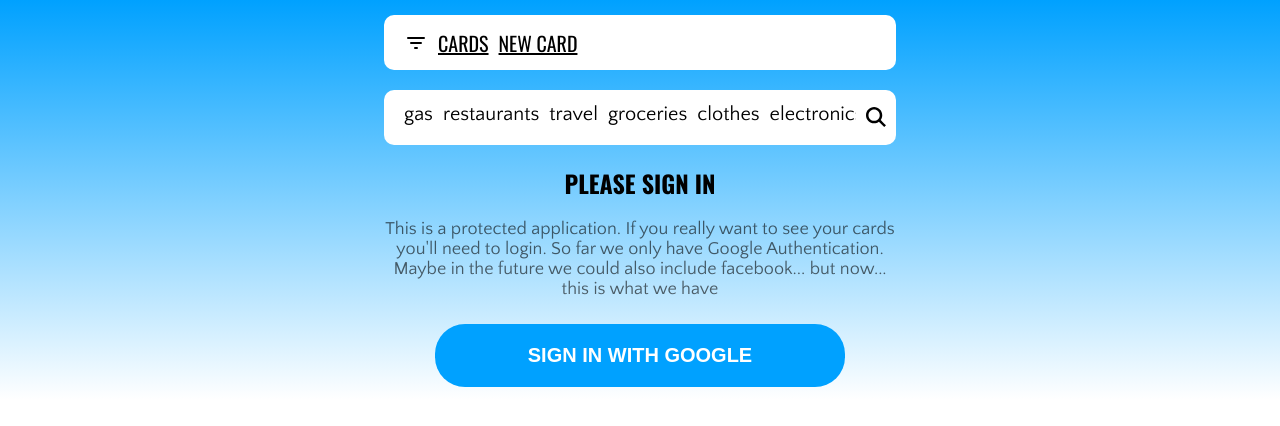
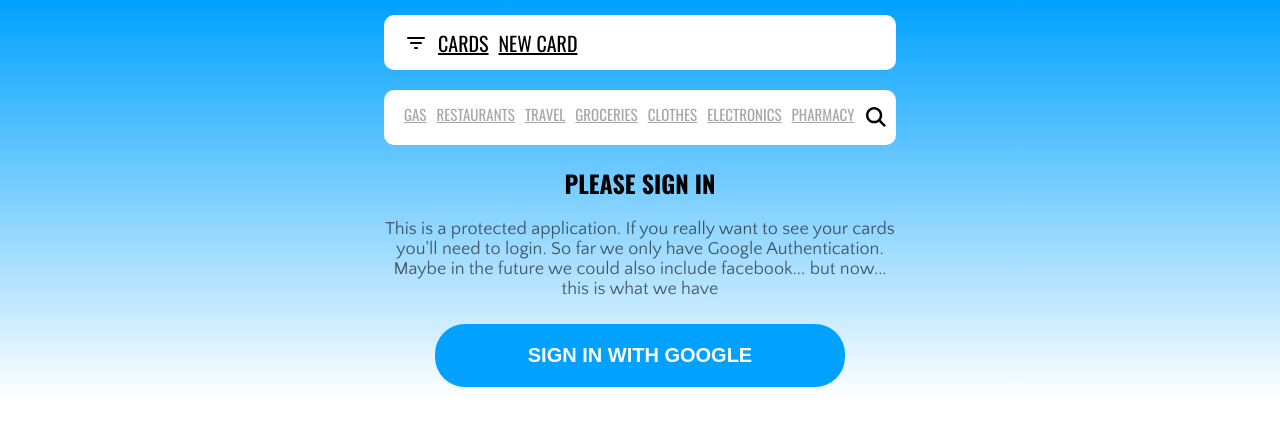
Before and after one commit to julioarhernandez/cards, a Vue app: page /signin in a window 1280 px wide. Both pictures are taken after a click on the link 416 px from the left and 42 px from the top of the page. Shown: the top 426 px of the page. Built offline with nearby package versions, Linux system fonts and the light colour scheme; no server answers.

Commit message:
Working on filter rewards

```diff
--- a/src/components/App/App.html
+++ b/src/components/App/App.html
@@ -1,5 +1,11 @@
 <div id="app">
-  <Nav :userAvatar="userAvatar" :handleSignOut="handleSignOut"/>
+  <Nav
+      :userAvatar="userAvatar"
+      :handleSignOut="handleSignOut"
+      :filterBy="filterBy"
+      :filterRewardCategory="filterRewardCategory"
+      :resetFilterBy="resetFilterBy"
+  />
   <router-view
     :addNewCard="addNewCard"
     :filterRewardsFunction="filterRewardsFunction"
--- a/src/components/App/App.js
+++ b/src/components/App/App.js
@@ -28,6 +28,7 @@ export default defineComponent({
   computed: {
     filterRewardsFunction(){
         this.sortFilterRewards();
+        console.log('rewards filtered?', this.filteredRewards, this.sortedFilteredData);
         return this.filteredRewards
             ? this.sortedFilteredData
             : this.cards;
@@ -53,16 +54,19 @@ export default defineComponent({
     sortFilterRewards(){
         // Filter first
         let tempSortedFilteredData = this.cards.filter((card) => {
-            return (card.rewards && card.rewards.find(e => e.name == this.filterRewardCategory));
+            return (card.rewards && card.rewards.find(e => e.name.toLowerCase() == this.filterRewardCategory.toLowerCase()));
         });
         // Sort array
         this.sortedFilteredData = [...tempSortedFilteredData].sort((a, b) => {
-            let rew1 = a.rewards.find(e => e.name == this.filterRewardCategory);
-            let rew2 = b.rewards.find(e => e.name == this.filterRewardCategory);
+            let rew1 = a.rewards.find(e => e.name.toLowerCase() == this.filterRewardCategory.toLowerCase());
+            let rew2 = b.rewards.find(e => e.name.toLowerCase() == this.filterRewardCategory.toLowerCase());
             return rew2.interest - rew1.interest;
         });
     },
     sortListByCutDate(cardList){
+        if (this.filteredRewards) {
+            return cardList;
+        } else {
             return [...cardList].sort((a,b) => {
                 const todayDay = getDate(new Date());
                 // if today's day is equals or less than cut date add
@@ -70,9 +74,8 @@ export default defineComponent({
                 const first = (todayDay >= a.cutDate ? a.cutDate + 31 : a.cutDate);
                 const second = (todayDay >= b.cutDate ? b.cutDate + 31 : b.cutDate);
                 return first-second;
+            });
         }
-
-        );
     },
     filterBy(cat){
         this.filterRewardCategory = cat;
--- a/src/components/CardList/CardList.html
+++ b/src/components/CardList/CardList.html
@@ -1,4 +1,3 @@
-<div v-if="filterRewardCategory">{{filterRewardCategory}} - <a href="#" @click.prevent="$emit('resetFilterBy')">Clear</a></div>
 <ul class="cardList">
     <Card
         v-for="card in sortBy(list)"
--- a/src/components/Filter/Filter.html
+++ b/src/components/Filter/Filter.html
@@ -1,8 +1,9 @@
 <div class="filter">
     <div class="filter-container">
+
         <ul>
             <li v-for="filter in filters">
-                {{ filter.name }}
+                <a href="#" @click.prevent="$emit('filterBy', filter.name)" :class="{'active': filter.name.toLowerCase() == filterRewardCategory.toLowerCase()}">{{ filter.name }}</a>
             </li>
         </ul>
     </div>
--- a/src/components/Filter/Filter.js
+++ b/src/components/Filter/Filter.js
@@ -3,7 +3,8 @@ import filters from "@/helpers/filters.js";
 
 export default defineComponent({
     name: 'Filter',
-    props: [],
+    props: ['filterRewardCategory'],
+    emits: [ 'filterBy'],
     data(){
         return {
             show: false,
--- a/src/components/Filter/Filter.scss
+++ b/src/components/Filter/Filter.scss
@@ -10,6 +10,13 @@
         scrollbar-width: none;  /* Firefox */
         &::-webkit-scrollbar {
             display: none;
+        }
+        a{
+            font-size: 15px;
+            color: #a8a8a8;
+            &.active {
+                color: black;
+            }
         }
     }
     &-search{
--- a/src/components/Nav/Nav.html
+++ b/src/components/Nav/Nav.html
@@ -2,8 +2,9 @@
     <div class="nav-links">
         <ul class="leftNav">
             <li>
-                <a href="#" class="nav-links-filter" @click.prevent="showFilter = !showFilter">
-                    <img class="nav-links-filter-icon" src="/src/assets/filter.svg"></a>
+                <a href="#" class="nav-links-filter" :class="{'active': showFilter}" @click.prevent="toggleFilterIcon">
+                    <img class="nav-links-filter-icon" src="/src/assets/filter.svg">
+                </a>
             </li>
             <li>
                 <router-link to="/">Cards</router-link>
@@ -22,6 +23,6 @@
         </div>
     </div>
     <div class="nav-filters" v-show="showFilter">
-        <Filter />
+        <Filter @filterBy="filterBy" :filterRewardCategory="filterRewardCategory"/>
     </div>
 </nav>
--- a/src/components/Nav/Nav.js
+++ b/src/components/Nav/Nav.js
@@ -4,7 +4,7 @@ import Filter from "@/components/Filter/Filter.vue";
 
 export default defineComponent({
     name: 'Nav',
-    props: ['userAvatar', 'handleSignOut'],
+    props: ['userAvatar', 'handleSignOut', 'filterBy','filterRewardCategory','resetFilterBy'],
     components: { Filter },
     data(){
         return {
@@ -13,6 +13,12 @@ export default defineComponent({
         }
     },
     methods:{
+        toggleFilterIcon(){
+            if (this.showFilter){
+                this.resetFilterBy();
+            }
+            this.showFilter = !this.showFilter;
+        },
         signOut(){
             this.handleSignOut();
             this.showMenu = false;
--- a/src/components/Nav/Nav.scss
+++ b/src/components/Nav/Nav.scss
@@ -14,6 +14,15 @@ nav {
             height: 100%;
             &-icon{
                 height: 24px;
+                filter: opacity(0.3);
+            }
+            &.active .nav-links-filter-icon{
+                filter: none;
+            }
+            &-icon{
+                height: 24px;
+                filter: opacity(0.3);
+
             }
         }
     }
```
Lines whose indentation alone changed are shown as unchanged.
